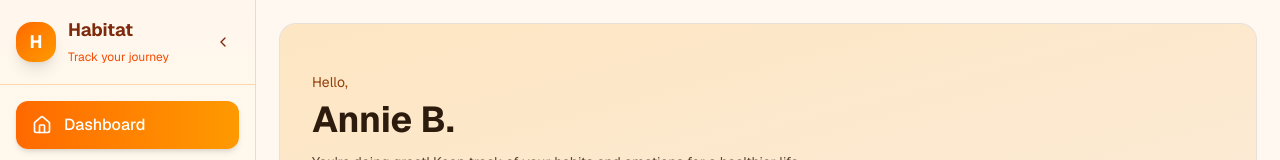
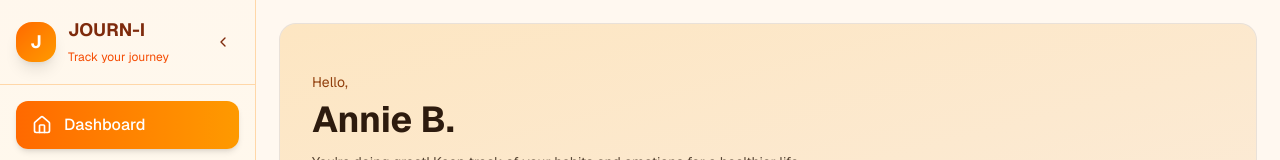
Before and after one commit to soumyacodes007/habit-tracker, a Next.js app: page / in a window 1280 px wide. Shown: the top 160 px of the page. Built offline with nearby package versions, Linux system fonts and the light colour scheme.

Commit message:
final frontend

```diff
--- a/src/components/layout/sidebar.jsx
+++ b/src/components/layout/sidebar.jsx
@@ -109,11 +109,11 @@ export function Sidebar() {
           <div className="flex items-center justify-between p-4 border-b border-orange-200 dark:border-stone-700">
             <Link href="/" className="flex items-center gap-3">
               <div className="flex h-10 w-10 items-center justify-center rounded-xl bg-gradient-to-br from-orange-500 to-amber-500 text-white shadow-lg">
-                <span className="text-lg font-bold">H</span>
+                <span className="text-lg font-bold">J</span>
               </div>
               {!isCollapsed && (
                 <div>
-                  <span className="font-bold text-lg text-orange-900 dark:text-stone-100 block">Habitat</span>
+                  <span className="font-bold text-lg text-orange-900 dark:text-stone-100 block">JOURN-I</span>
                   <span className="text-xs text-orange-600 dark:text-stone-400">Track your journey</span>
                 </div>
               )}
```
